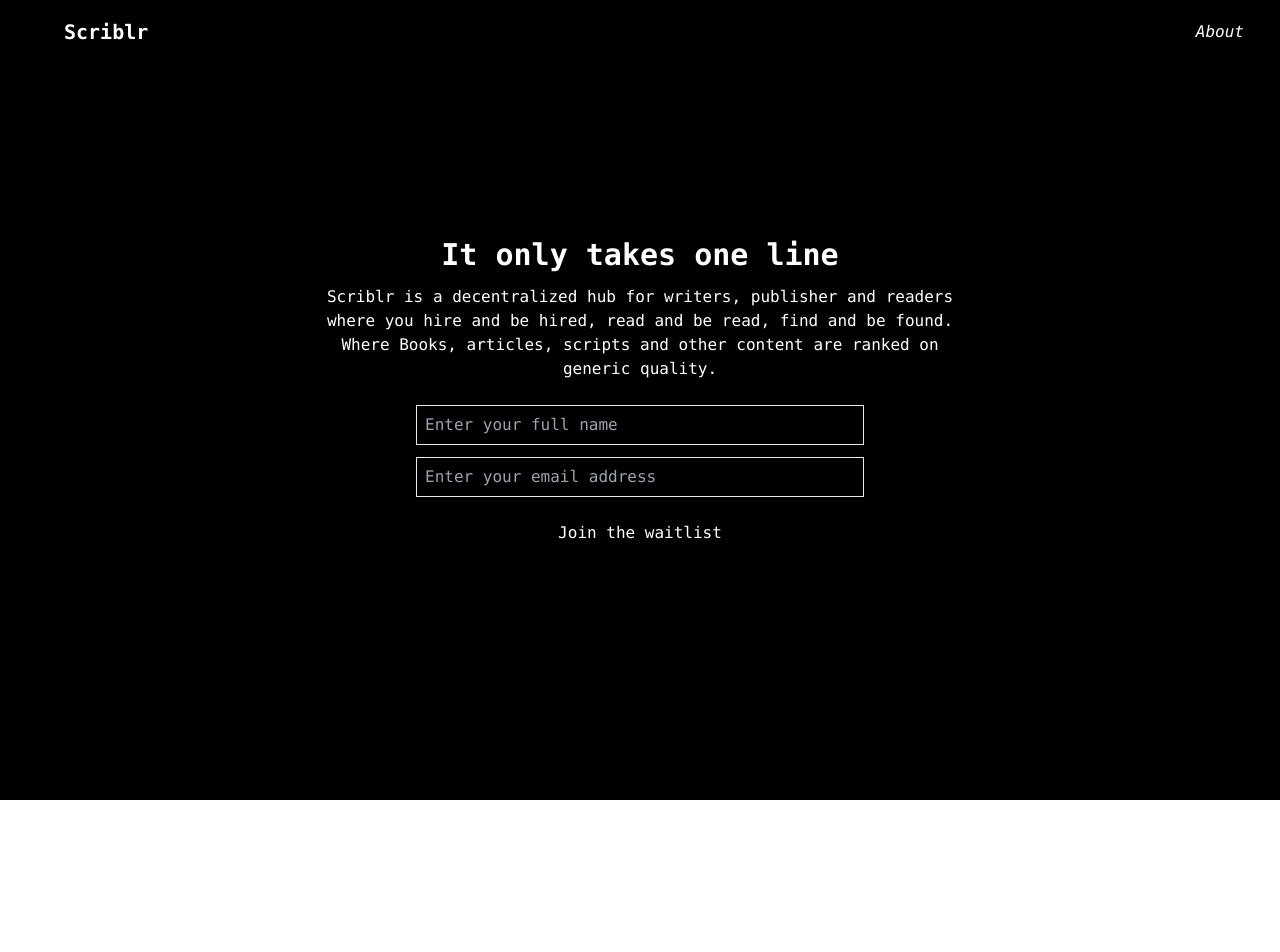
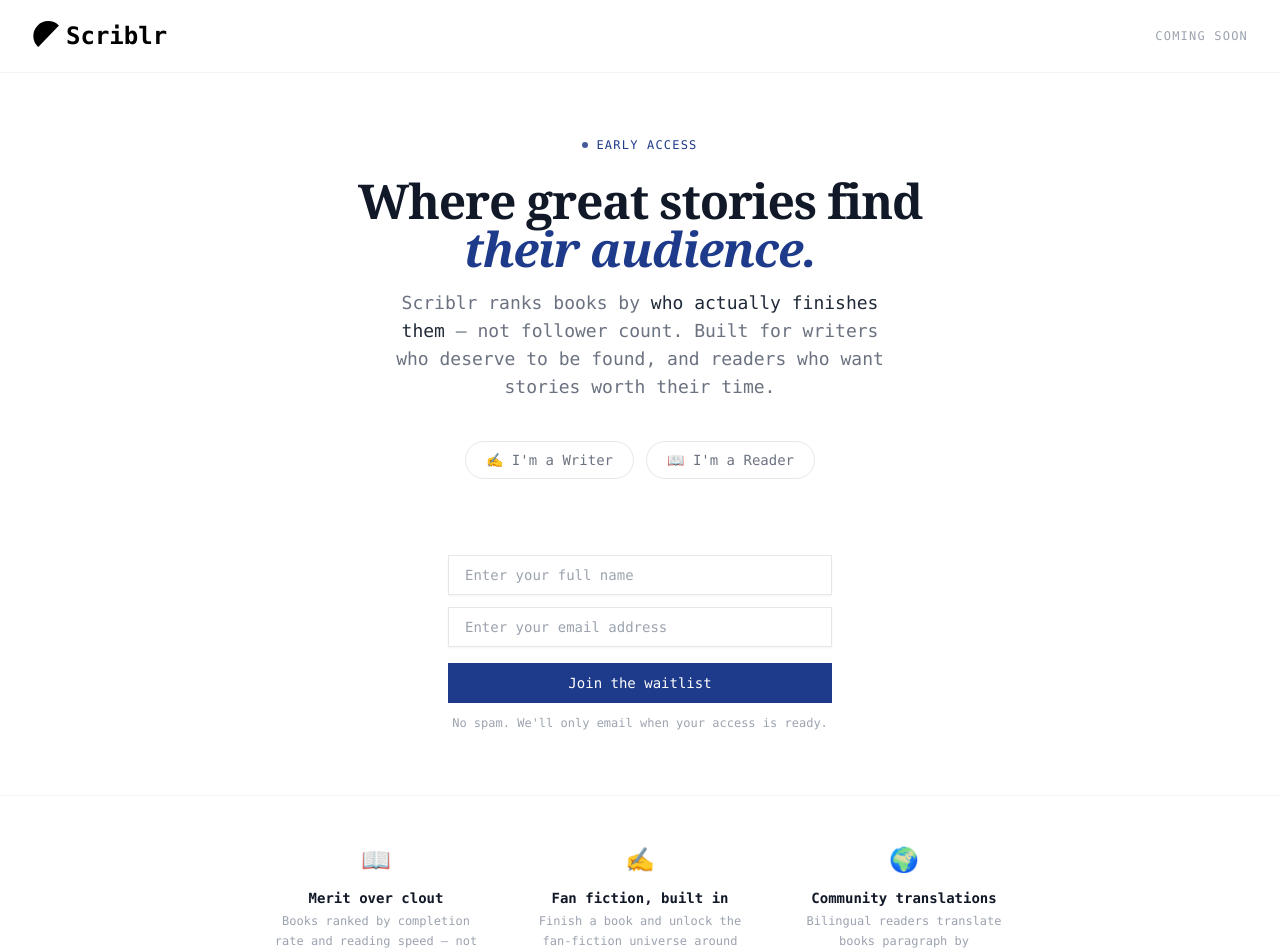
Before and after one commit to Kim-Tsok/scriblr-legacy, a React (Vite) app in the folder frontend/: page / in a window 1280 px wide. Shown: the top 952 px of the page. Before the commit the page ends 800 px from the top, so only its background shows below. Built offline with nearby package versions, Linux system fonts and the light colour scheme; no server answers.

Commit message:
Changed the waitlist design and added a new mongo db role route

```diff
--- a/frontend/src/components/Landing.jsx
+++ b/frontend/src/components/Landing.jsx
@@ -1,54 +1,242 @@
-import Discover from "../Pages/Discover";
-import { Link } from "react-router-dom";
-import WaitlistForm from "./WaitlistForm";
-import twitter from "/x-twitter.svg";
-import instagram from "/instagram.svg";
-import linkedin from "/linkedin-in.svg";
+"use client";
+import { useState } from "react";
+import logo from "/logo.svg";
 
 const Landing = () => {
+  const [role, setRole] = useState(null); // 'writer' | 'reader'
+  const [name, setName] = useState("");
+  const [email, setEmail] = useState("");
+  const [isLoading, setIsLoading] = useState(false);
+  const [success, setSuccess] = useState(false);
+  const [error, setError] = useState(null);
+
+  const handleSubmit = async (e) => {
+    e.preventDefault();
+    if (!role) {
+      setError("Please select whether you're a writer or a reader.");
+      return;
+    }
+    setError(null);
+    setIsLoading(true);
+
+    try {
+      const response = await fetch(
+        "https://scriblr-backend.onrender.com/api/emails",
+        {
+          method: "POST",
+          body: JSON.stringify({ name, email, role }),
+          headers: { "Content-Type": "application/json" },
+        }
+      );
+
+      if (!response.ok) {
+        const errorData = await response.json();
+        throw new Error(errorData.error || "Something went wrong. Try again.");
+      }
+
+      await response.json();
+      setName("");
+      setEmail("");
+      setSuccess(true);
+    } catch (err) {
+      setError(err.message);
+    } finally {
+      setIsLoading(false);
+    }
+  };
+
   return (
-    <div className="h-screen dark:text-black dark:bg-white bg-black text-white">
-      <div className="w-screen flex items-center justify-center h-full -mt-[4rem] flex-col overflow-y-clip">
-        <h1 className="text-[30px] font-bold max-sm:text-[24px] max-md:text-[27px]">
-          It only takes one line
+    <div className="min-h-screen bg-white flex flex-col">
+      {/* Nav */}
+      <nav className="flex items-center justify-between px-8 py-5 border-b border-gray-100">
+        <div className="flex">
+          <img src={logo} alt="Scriblr" className="h-7 mr-1.5" />
+          <h1 className="font-bold text-2xl">Scriblr</h1>
+        </div>
+        <span className="text-xs tracking-widest text-gray-400 uppercase">
+          Coming Soon
+        </span>
+      </nav>
+
+      {/* Hero */}
+      <main className="flex-1 flex flex-col items-center justify-center px-4 py-16 text-center">
+        {/* Eyebrow */}
+        <div className="flex items-center gap-2 mb-6">
+          <span className="w-1.5 h-1.5 rounded-full bg-blue-900 animate-pulse" />
+          <span className="text-xs font-medium tracking-widest text-blue-900 uppercase">
+            Early Access
+          </span>
+        </div>
+
+        {/* Headline */}
+        <h1 className="font-serif text-4xl md:text-5xl font-bold text-gray-900 leading-tight tracking-tight mb-4 max-w-2xl">
+          Where great stories find{" "}
+          <span className="italic text-blue-900">their audience.</span>
         </h1>
-        <p className="w-[50%] m-2 text-center max-md:w-[87%] max-sm:text-sm">
-          Scriblr is a decentralized hub for writers, publisher and readers
-          where you hire and be hired, read and be read, find and be found.
-          Where Books, articles, scripts and other content are ranked on generic
-          quality.
+
+        {/* Subheadline */}
+        <p className="text-gray-500 text-base md:text-lg leading-relaxed max-w-lg mb-10">
+          Scriblr ranks books by{" "}
+          <span className="text-gray-800 font-medium">
+            who actually finishes them
+          </span>{" "}
+          — not follower count. Built for writers who deserve to be found, and
+          readers who want stories worth their time.
         </p>
 
-        <div className="flex mt-4">
-          <WaitlistForm />
-          {/* <Link
-            // to="/discover"
-            className="bg-black py-2 px-4 text-blue-800 font-semibold m-2 flex items-center justify-center"
+        {/* Role selector */}
+        <div className="flex gap-3 mb-8 flex-wrap justify-center">
+          <button
+            type="button"
+            onClick={() => setRole("writer")}
+            className={`px-5 py-2 rounded-full text-sm font-medium border transition-all duration-150
+              ${
+                role === "writer"
+                  ? "bg-blue-900 text-white border-blue-900"
+                  : "bg-white text-gray-500 border-gray-200 hover:border-blue-900 hover:text-blue-900"
+              }`}
           >
-            Join Waitlist
-          </Link> */}
-          {/* <a
-            href="#"
-            className="border-2 border-black w-[90px] h-[40px] text-black font-semibold m-2 flex items-center justify-center"
+            ✍️ I'm a Writer
+          </button>
+          <button
+            type="button"
+            onClick={() => setRole("reader")}
+            className={`px-5 py-2 rounded-full text-sm font-medium border transition-all duration-150
+              ${
+                role === "reader"
+                  ? "bg-blue-900 text-white border-blue-900"
+                  : "bg-white text-gray-500 border-gray-200 hover:border-blue-900 hover:text-blue-900"
+              }`}
           >
-            Sign in
-          </a> */}
+            📖 I'm a Reader
+          </button>
         </div>
-        <footer className="absolute bottom-0 pb-5 flex ">
-          <a href="https://instagram.com/komma__01/" className="mx-3 ">
-            <img src={instagram} alt="" className="h-7 max-md:h-6" />
-          </a>
-          <a href="https://x.com/Komma_01" className="mx-3">
-            <img src={twitter} alt="" className="h-7 max-md:h-6" />
-          </a>
-          <a
-            href="https://linkedin.com/in/kim-tsok-5b6b82261/"
-            className="mx-3"
+
+        {/* Role context line */}
+        <p
+          className={`text-sm text-gray-400 italic mb-6 h-5 transition-opacity duration-200 ${
+            role ? "opacity-100" : "opacity-0"
+          }`}
+        >
+          {role === "writer" &&
+            "Founding writers get 0% platform fees for 6 months."}
+          {role === "reader" &&
+            "Be the first to discover stories ranked by who actually finishes them."}
+        </p>
+
+        {/* Form / Success */}
+        {success ? (
+          <div className="w-full max-w-sm border border-gray-100 rounded-xl p-8 shadow-sm text-center">
+            <div className="text-3xl mb-3">📬</div>
+            <h3 className="font-serif text-xl font-semibold text-gray-900 mb-2">
+              You're on the list.
+            </h3>
+            <p className="text-sm text-gray-400 leading-relaxed">
+              We'll reach out personally when your spot is ready.
+              {role === "writer" &&
+                " Founding Authors get 0% platform fees for 6 months."}
+            </p>
+          </div>
+        ) : (
+          <form
+            onSubmit={handleSubmit}
+            className="w-full max-w-sm flex flex-col gap-3"
           >
-            <img src={linkedin} alt="" className="h-7 max-md:h-6" />
-          </a>
-        </footer>
-      </div>
+            <input
+              type="text"
+              placeholder="Enter your full name"
+              value={name}
+              required
+              onChange={(e) => setName(e.target.value)}
+              disabled={isLoading}
+              className="w-full px-4 py-2.5 h-10 border border-gray-200 outline-none text-sm text-black placeholder:text-gray-400 shadow-sm focus:border-blue-900 transition-colors bg-white"
+            />
+            <input
+              type="email"
+              placeholder="Enter your email address"
+              value={email}
+              required
+              onChange={(e) => setEmail(e.target.value)}
+              disabled={isLoading}
+              className="w-full px-4 py-2.5 h-10 border border-gray-200 outline-none text-sm text-black placeholder:text-gray-400 shadow-sm focus:border-blue-900 transition-colors bg-white"
+            />
+
+            {error && (
+              <p className="text-xs text-red-600 text-center">{error}</p>
+            )}
+
+            <button
+              type="submit"
+              disabled={isLoading}
+              className="w-full h-10 bg-blue-900 text-white text-sm font-medium px-4 mt-1 disabled:opacity-60 disabled:cursor-not-allowed hover:bg-blue-800 transition-colors flex items-center justify-center gap-2"
+            >
+              {isLoading ? (
+                <>
+                  <span className="w-4 h-4 border-2 border-white/30 border-t-white rounded-full animate-spin" />
+                  Joining...
+                </>
+              ) : (
+                "Join the waitlist"
+              )}
+            </button>
+
+            <p className="text-xs text-gray-400 text-center">
+              {role === "writer"
+                ? "Founding writers get 0% fees for 6 months."
+                : "No spam. We'll only email when your access is ready."}
+            </p>
+          </form>
+        )}
+      </main>
+
+      {/* Three pillars */}
+      <section className="border-t border-gray-100 px-6 py-12">
+        <div className="max-w-3xl mx-auto grid grid-cols-1 md:grid-cols-3 gap-6 text-center">
+          {[
+            {
+              icon: "📖",
+              title: "Merit over clout",
+              body: "Books ranked by completion rate and reading speed — not follower count. Quality rises. Clickbait sinks.",
+            },
+            {
+              icon: "✍️",
+              title: "Fan fiction, built in",
+              body: "Finish a book and unlock the fan-fiction universe around it. Writers earn passive royalties on every tip.",
+            },
+            {
+              icon: "🌍",
+              title: "Community translations",
+              body: "Bilingual readers translate books paragraph by paragraph. Global reach, zero cost to the author.",
+            },
+          ].map((p) => (
+            <div key={p.title} className="px-4">
+              <div className="text-2xl mb-3">{p.icon}</div>
+              <h4 className="text-sm font-semibold text-gray-900 mb-1">
+                {p.title}
+              </h4>
+              <p className="text-xs text-gray-400 leading-relaxed">{p.body}</p>
+            </div>
+          ))}
+        </div>
+      </section>
+
+      {/* Footer */}
+      <footer className="border-t border-gray-100 py-5 text-center text-xs text-gray-400">
+        © {new Date().getFullYear()} Scriblr &nbsp;·&nbsp;
+        <a
+          href="https://x.com/im_telepathic"
+          className="hover:text-blue-900 transition-colors"
+        >
+          X
+        </a>
+        &nbsp;·&nbsp;
+        <a
+          href="https://instagram.com/im_telepathic"
+          className="hover:text-blue-900 transition-colors"
+        >
+          Instagram
+        </a>
+      </footer>
     </div>
   );
 };
--- a/frontend/src/components/WaitlistNavbar.jsx
+++ b/frontend/src/components/WaitlistNavbar.jsx
@@ -3,28 +3,29 @@ import logo from "/logo.svg";
 
 const WaitlistNavbar = () => {
   return (
-    <div className="w-screen h-[4rem] p-3 flex items-center justify-between text-white dark:text-black px-9 max-sm:px-5 font-mono">
-      <div className="flex items-center">
-        <img src={logo} alt="logo" className="w-5 h-5 mx-1" />
-        <h1 className="font-bold text-xl">Scriblr</h1>
-      </div>
-      <div className="flex font-mono">
-        <ul>
-          {/* <i className="mx-2">
-            <a href="#">Home</a>
-          </i>
-          <i className="mx-2">
-            <a href="#">About</a>
-          </i>
-          <i className="mx-2">
-            <a href="#">faq</a>
-          </i> */}
-          <i className="mx-2k">
-            <Link to={"/about"}>About</Link>
-          </i>
-        </ul>
-      </div>
-    </div>
+    <div></div>
+    // <div className="w-screen h-[4rem] p-3 flex items-center justify-between text-white dark:text-black px-9 max-sm:px-5 font-mono">
+    //   <div className="flex items-center">
+    //     <img src={logo} alt="logo" className="w-5 h-5 mx-1" />
+    //     <h1 className="font-bold text-xl">Scriblr</h1>
+    //   </div>
+    //   <div className="flex font-mono">
+    //     <ul>
+    //       {/* <i className="mx-2">
+    //         <a href="#">Home</a>
+    //       </i>
+    //       <i className="mx-2">
+    //         <a href="#">About</a>
+    //       </i>
+    //       <i className="mx-2">
+    //         <a href="#">faq</a>
+    //       </i> */}
+    //       <i className="mx-2k">
+    //         <Link to={"/about"}>About</Link>
+    //       </i>
+    //     </ul>
+    //   </div>
+    // </div>
   );
 };
 
```
Also changed, not shown: 1 other file (tests, documents, lock files or other folders).
